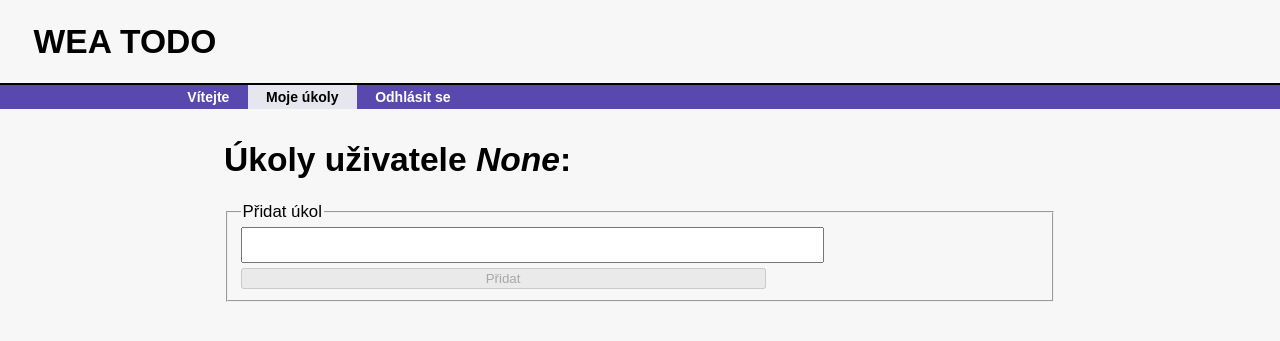
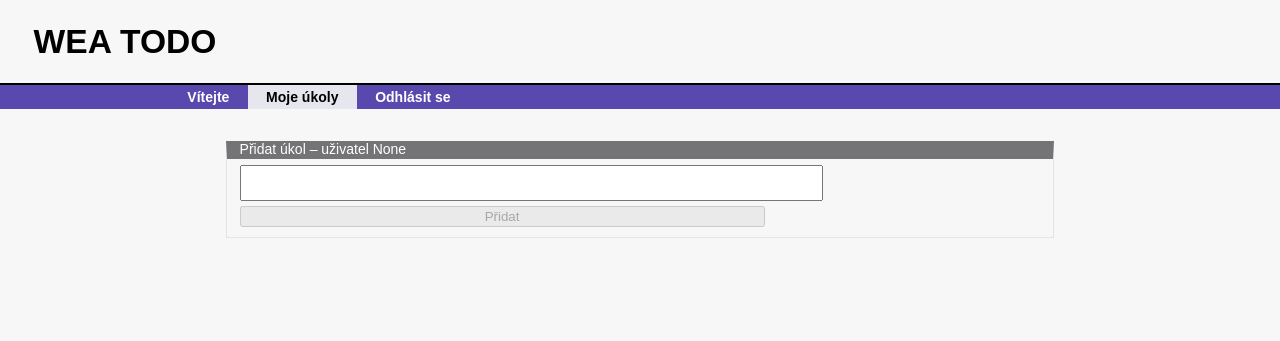
Before and after one commit to RadekMocek/WEA, a Flask app: page /profile in a window 1280 px wide. Shown: the top 341 px of the page. Run offline with Flask 3, Linux system fonts and the light colour scheme; the visitor is signed in with stand-in values (Sample User, id 1); data comes from the database, SQL or seed files in the repository; data that the repository does not hold is empty.

Commit message:
STAG-like fieldset; Přechod na nový query interface

```diff
--- a/project/__init__.py
+++ b/project/__init__.py
@@ -24,7 +24,7 @@
 
     @login_manager.user_loader
     def load_user(user_id):
-        return User.query.get(int(user_id))
+        return db.session.execute(db.select(User).filter_by(id=int(user_id))).scalar_one()
 
     # Blueprints
     from .auth import auth as auth_blueprint
--- a/project/auth.py
+++ b/project/auth.py
@@ -22,7 +22,7 @@
     remember = True if request.form.get("remember") else False
 
     # Existuje uživatel a shodují se hashe hesel ?
-    user: Optional[User] = User.query.filter_by(nickname=nickname).first()
+    user: Optional[User] = db.session.execute(db.select(User).filter_by(nickname=nickname)).scalar_one()
     if not user or not check_password_hash(user.password, password):
         flash("Neplatné uživatelské jméno nebo heslo.")
         return redirect(url_for("auth.login"))
@@ -54,7 +54,7 @@
         return redirect(url_for("auth.signup"))
 
     # Neexistuje už uživatel s takovýmto nickname ?
-    user = User.query.filter_by(nickname=nickname).first()
+    user = db.session.execute(db.select(User).filter_by(nickname=nickname)).scalar_one()
     if user:
         flash("Toto uživatelské jméno není dostupné.")
         return redirect(url_for("auth.signup"))
--- a/project/main.py
+++ b/project/main.py
@@ -17,7 +17,8 @@
 @main.route("/profile")
 @login_required
 def profile():
-    return render_template("profile.html", nickname=current_user.nickname)
+    user_tasks = db.session.execute(db.select(Task).filter_by(user_id=current_user.id)).scalars()
+    return render_template("profile.html", nickname=current_user.nickname, user_tasks=user_tasks)
 
 
 @main.route("/add_task", methods=["POST"])
--- a/project/static/style.css
+++ b/project/static/style.css
@@ -7,6 +7,9 @@
     --color-warning: #c19141;
 
     --color-body-background: #f7f7f7;
+
+    --color-fielset-border-top: #747476;
+    --color-fielset-border-side: #e6e5e5;
 }
 
 body {
@@ -69,6 +72,20 @@
     margin: 2rem auto 0 auto;
 }
 
+fieldset {
+    border-top: 18px solid var(--color-fielset-border-top);
+    border-right: 1px solid var(--color-fielset-border-side);
+    border-left: 1px solid var(--color-fielset-border-side);
+    border-bottom: 1px solid var(--color-fielset-border-side);
+}
+fieldset legend {
+    padding: 0;
+    height: 18px;
+    font-size: 14px;
+    color: white;
+    background-color: var(--color-fielset-border-top);
+}
+
 .add_task textarea {
     resize: none;
 }
--- a/project/templates/profile.html
+++ b/project/templates/profile.html
@@ -1,11 +1,9 @@
 {% extends "base.html" %}
 
 {% block content %}
-    <h1>Úkoly uživatele <var>{{ nickname }}</var>:</h1>
-
     <form class="add_task" method="POST" action="/add_task">
         <fieldset>
-            <legend>Přidat úkol</legend>
+            <legend>Přidat úkol – uživatel {{ nickname }}</legend>
             <label>
                 <textarea name="new_task_content" rows="2" cols="70"
                           id="new_task_content" onkeyup="checkInputLength();"></textarea>
@@ -18,11 +16,17 @@
 
 {% block javascript %}
     <script>
-        const newTaskContent = document.getElementById("new_task_content");
-        const submitButton = document.getElementById("submit_button");
+        let user_tasks, newTaskContent, submitButton;
 
+        document.addEventListener("DOMContentLoaded", () => {
+            newTaskContent = document.getElementById("new_task_content");
+            submitButton = document.getElementById("submit_button");
+        });
+
+        // Enable/disable tlačítka pro přidání nového úkolu
         const checkInputLength = () => {
             submitButton.disabled = newTaskContent.value === "";
         };
+
     </script>
 {% endblock %}
```
